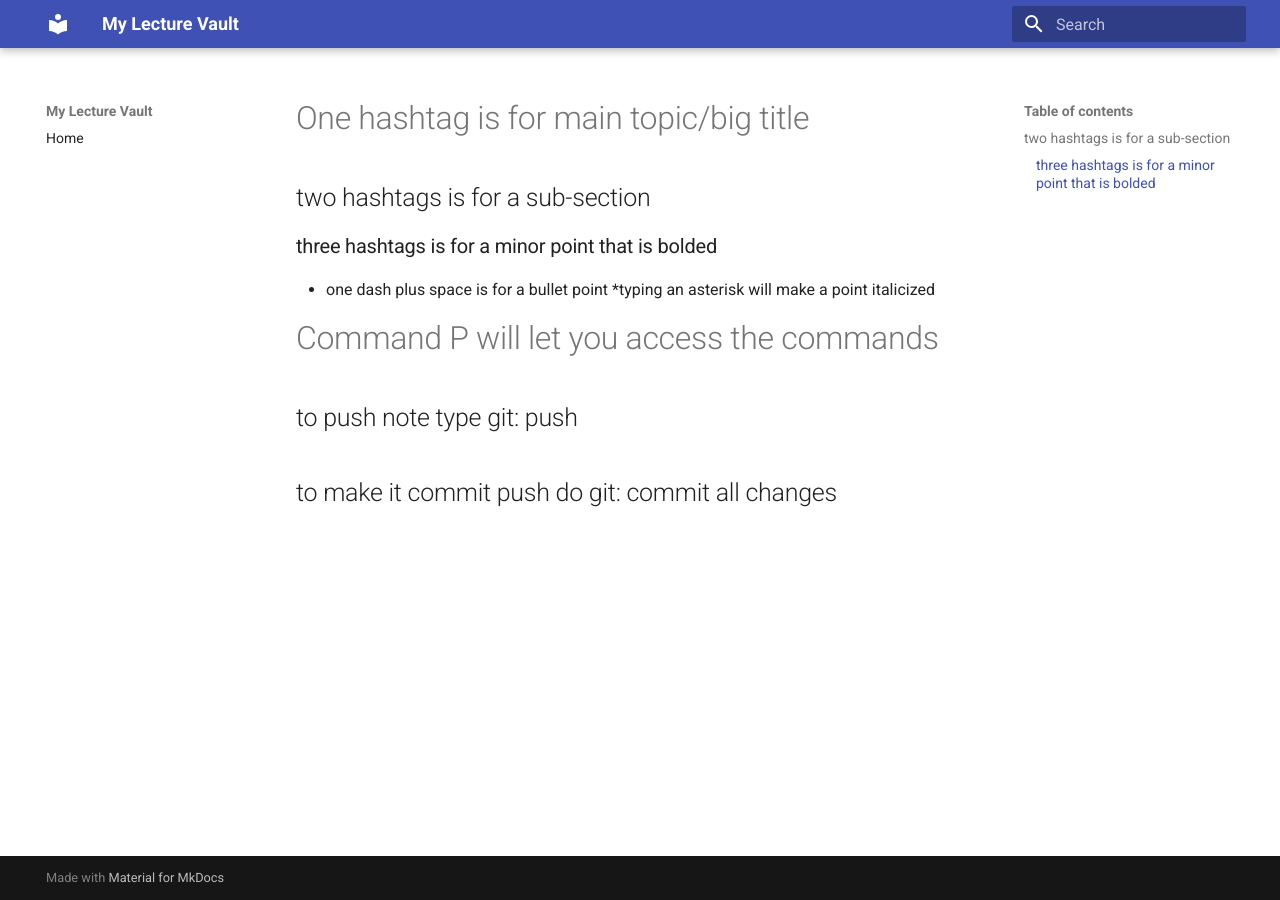
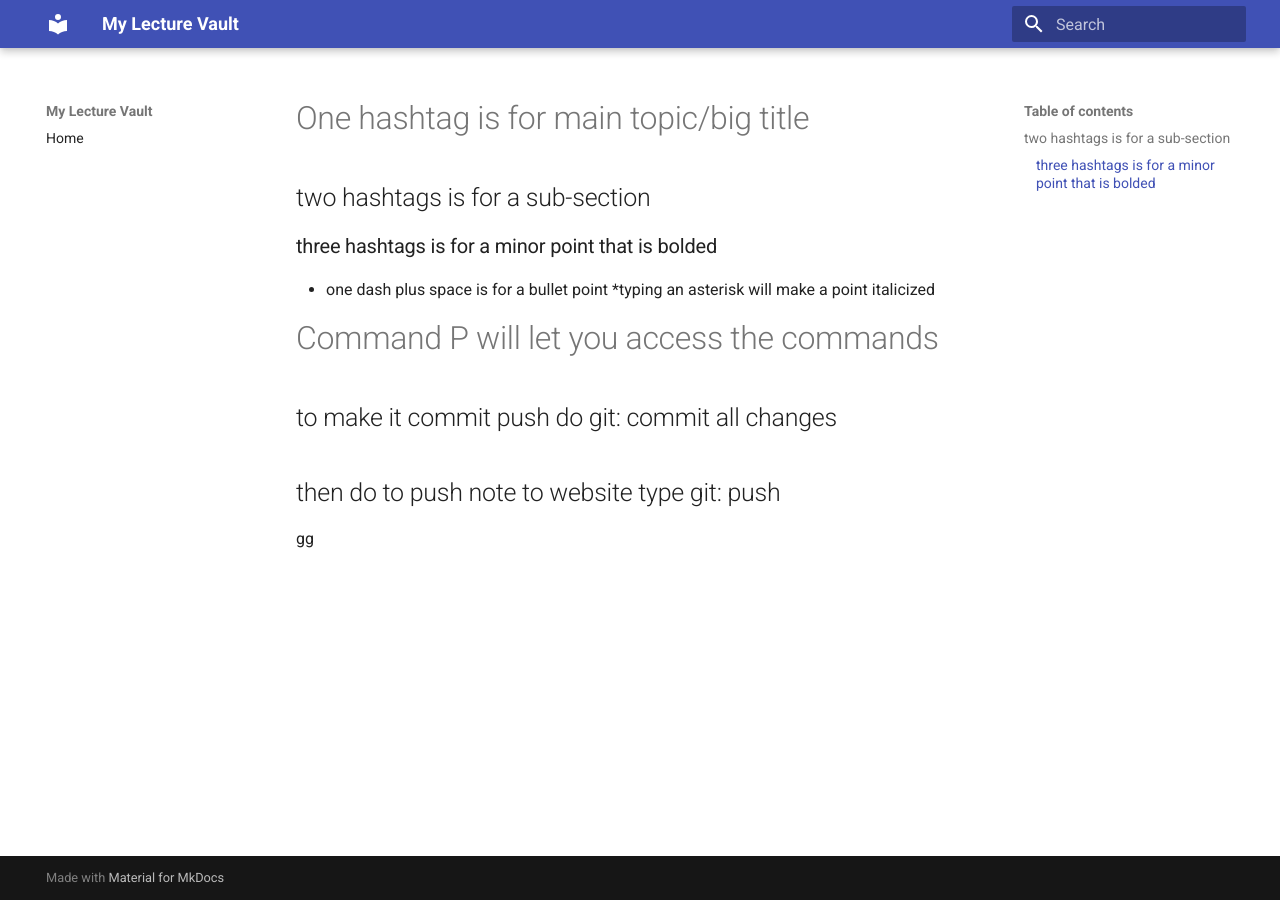
Before and after one commit to YouthDrivingChange/Schwitzgebel-s-Scribe, an MkDocs documentation site: the page built from docs/How-to-use/How-to-use-obby.md, in a window 1280 px wide. Built offline with MkDocs 1.6.1 and Material for MkDocs 9.7.7, drawn with Linux system fonts in a browser that asks for light colours.

Commit message:
vault backup: 2026-07-07 13:15:11

```diff
--- a/docs/How-to-use/How-to-use-obby.md
+++ b/docs/How-to-use/How-to-use-obby.md
@@ -5,5 +5,7 @@
 *typing an asterisk will make a point italicized
 
 # Command P will let you access the commands
-## to push note type git: push
+
 ## to make it commit push do git: commit all changes
+## then do to push note to website type git: push
+gg
```
Also changed, not shown: 1 other file.
